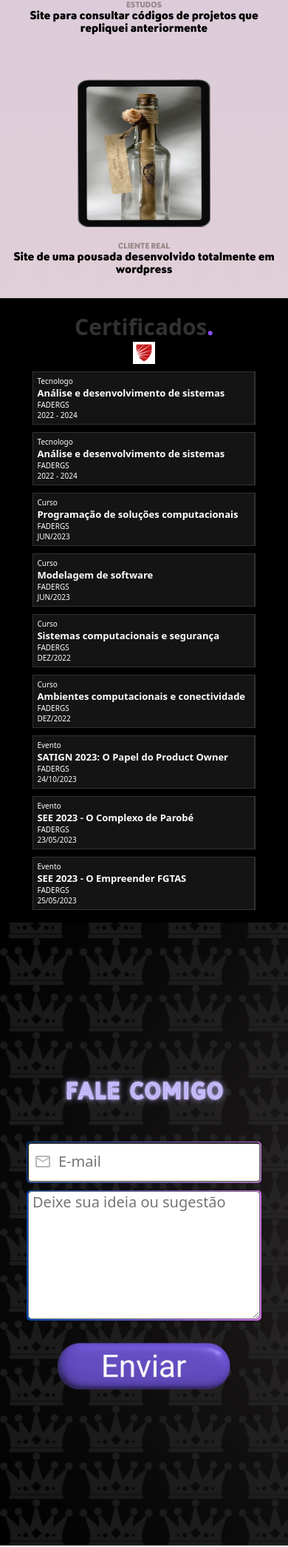
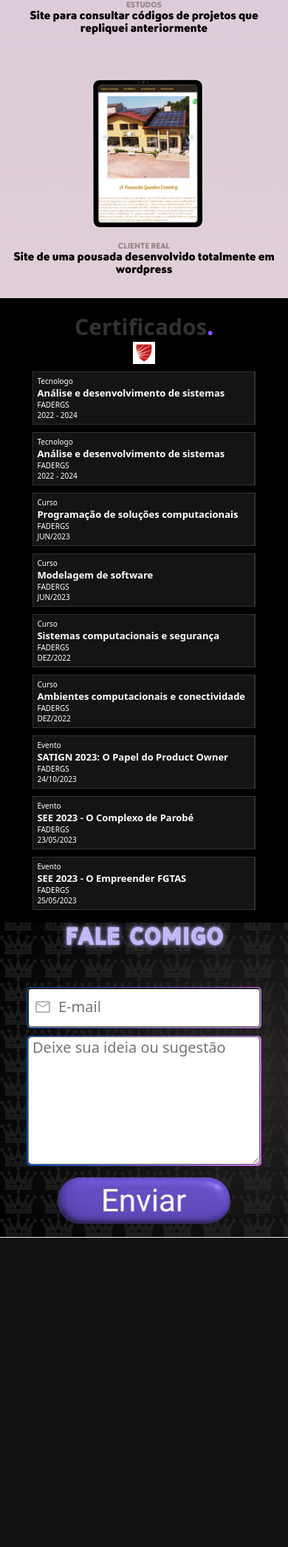
Before and after one commit to Profissional-Marcelo/SitePessoal, a PHP site: page /App/View/paginaInicial.php in a window 390 px wide. Shown: the part 1711-3802 px from the top of the page at 74% size. After the commit the page ends 3384 px from the top, so only its background shows below. Run offline with PHP 8.4, Linux system fonts and the light colour scheme.

Commit message:
melhorando a responsividade

```diff
--- a/App/View/paginaInicial.php
+++ b/App/View/paginaInicial.php
@@ -72,8 +72,8 @@
             </div>
 
             <div class="projetos">
-                <a href="">
-                    <img src="../../Assets/img/tablet.png" alt="projeto">
+                <a href="https://pousadaguaibacountry.com.br">
+                    <img class="tablet4" src="../../Assets/img/tablet4.png" alt="projeto">
                     <p>CLIENTE REAL</p>
                     <h2>Site de uma pousada desenvolvido totalmente em wordpress</h2>
                 </a>
--- a/Assets/css/paginaInicial.css
+++ b/Assets/css/paginaInicial.css
@@ -164,6 +164,12 @@ section.segundaParte > div.espacamento > div > a > img.tablet3 {
     transform: translateX(20px);
 }
 
+section.segundaParte > div.espacamento > div > a > img.tablet4 {
+    width: 150px;
+    height: 200px;
+    transform: translateX(5px);
+}
+
 section.segundaParte > div.espacamento > div.projetos > a {
     text-decoration: none;
     cursor: pointer;
@@ -187,7 +193,7 @@ section.terceiraParte {
     background-size: cover;
     background-repeat: no-repeat;
     width: 100%;
-    min-height: 100vh;
+    min-height: 100%;
     display: flex;
     flex-direction: column;
     align-items: center;
@@ -272,6 +278,7 @@ section.terceiraParte > form > div >  textarea::placeholder{
 }
 
 section.terceiraParte > form > button {
+    transform: translateY(-15px);
     background: none;
     border: none;
 }
```
Also changed, not shown: Assets/img/tablet4.png (added).
